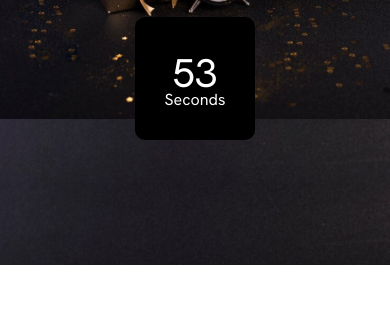
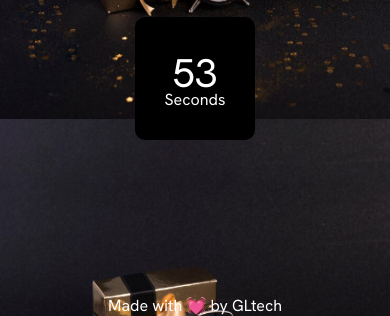
Before and after one commit to johnedokpolor/countdown, a plain HTML site: page index.html in a window 390 px wide. Shown: the part 659-975 px from the top of the page. Before the commit the page ends 924 px from the top, so only its background shows below. Drawn offline with Linux system fonts and the light colour scheme.

Commit message:
Update index.html

```diff
--- a/index.html
+++ b/index.html
@@ -77,6 +77,10 @@
       a {
         text-decoration: none;
       }
+       .dev {
+        color: white;
+        text-align: center;
+      }
       @media (max-width: 500px) {
         h1 {
           font-size: 50px;
@@ -108,6 +112,9 @@
           display: flex;
           justify-content: center;
         }
+        .dev {
+          margin-top: 30px;
+        }
       }
     </style>
   </head>
@@ -138,6 +145,8 @@
           <button id="link">Wish him well</button>
         </a>
       </div>
+            <p class="dev">Made with 💓 by GLtech</p>
+
     </div>
     <script>
       var countDownDate = new Date("Sep 28, 2024 00:00:00").getTime();
```
